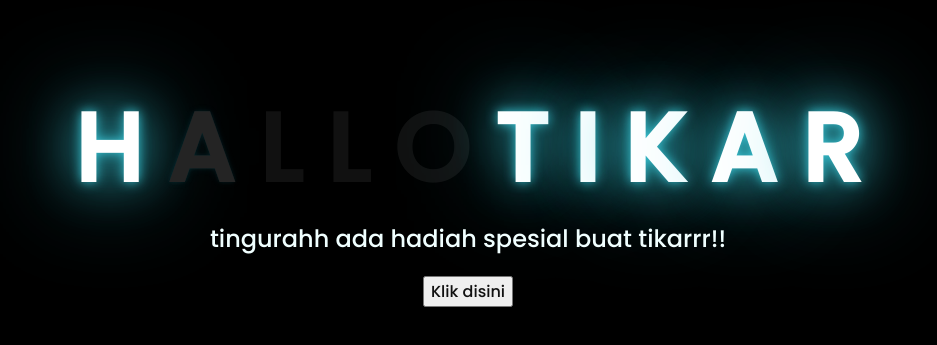
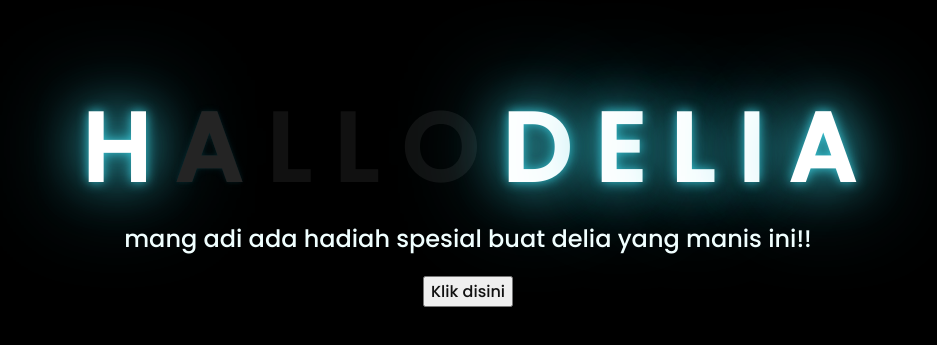
Before and after one commit to xKoo16/flowers, a plain HTML site: page index.html in a window 1280 px wide. Shown: the part 217-562 px from the top of the page, without its empty margins (180-1117 px from the left). Drawn offline with Linux system fonts and the light colour scheme.

Commit message:
index.html

```diff
--- a/index.html
+++ b/index.html
@@ -16,14 +16,14 @@
         <span>L</span>
         <span>L</span>
         <span>O</span>
-        <span>T</span>
+        <span>D</span>
+        <span>E</span>
+        <span>L</span>
         <span>I</span>
-        <span>K</span>
         <span>A</span>
-        <span>R</span>
     </div>
     <div class="description">
-        <span>tingurahh ada hadiah spesial buat tikarrr!!</span>
+        <span>mang adi ada hadiah spesial buat delia yang manis ini!!</span>
     </div>
     <div class="button">
         <button>
```
